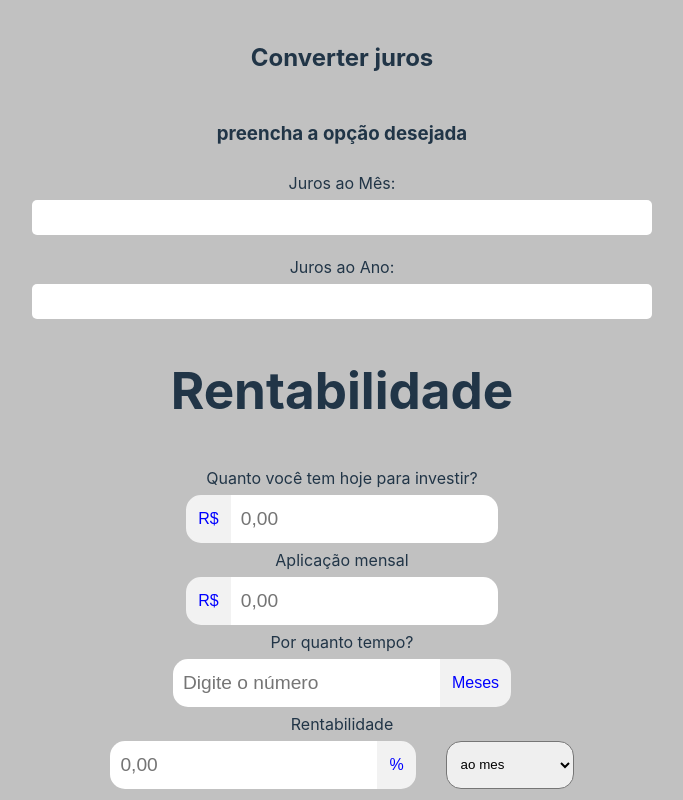
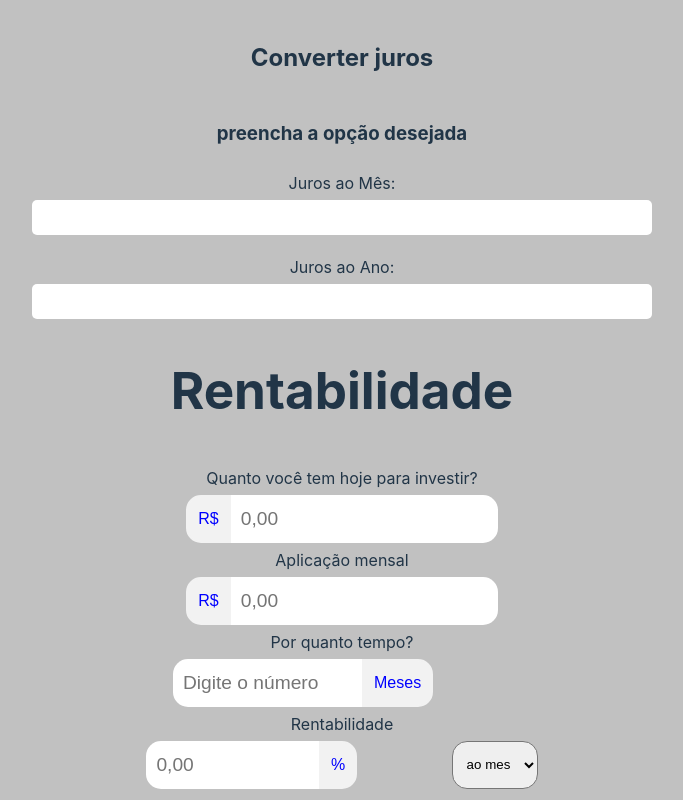
Before and after one commit to ronansalvador/interest-converter, a React (Vite) app: page / in a window 1280 px wide. Shown: the top 800 px of the page, without its empty margins (298-981 px from the left). Built offline with nearby package versions, Linux system fonts and the light colour scheme.

Commit message:
feat(css): atualziando css

```diff
--- a/src/pages/Profitability.css
+++ b/src/pages/Profitability.css
@@ -57,17 +57,16 @@ input[type='number'] {
   font-size: 1.2em;
   padding: 13px 10px;
   border-radius: 15px 0 0 15px;
+  width: 50%;
 }
 .div-rentabilidade {
   display: flex;
   justify-content: center;
-  gap: 30px;
   width: 80%;
 }
 
 select {
   border-radius: 15px;
-  width: 20%;
   padding: 10px;
 }
 
```
